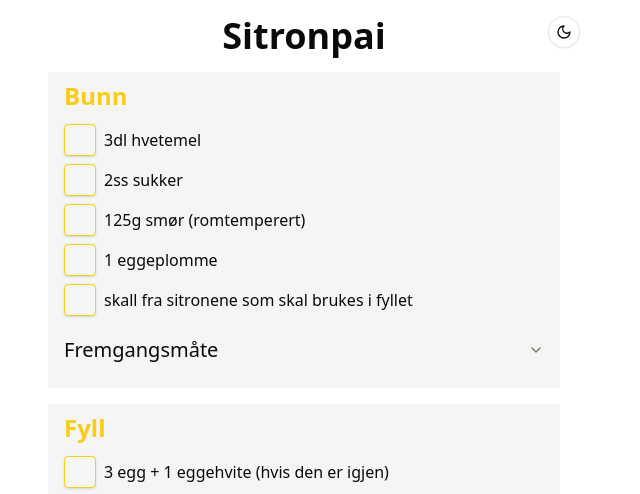
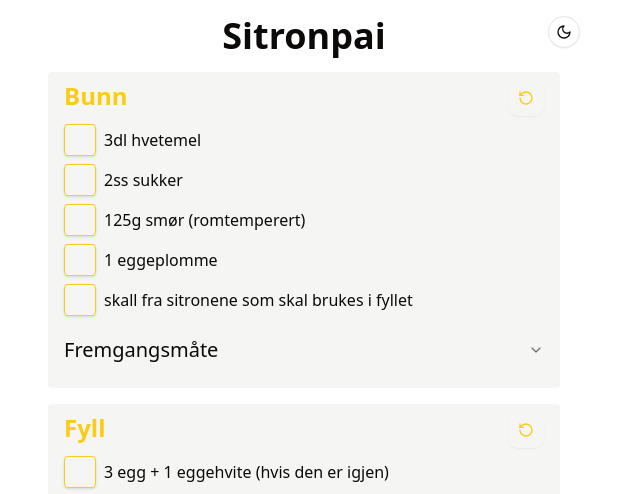
Before and after one commit to JonRennan/oppskriftsbok, a Next.js app: page / in a window 1280 px wide. Shown: the top 494 px of the page, without its empty margins (336-976 px from the left). Built offline with nearby package versions, Linux system fonts and the light colour scheme.

Commit message:
add button to reset section

```diff
--- a/src/app/page.tsx
+++ b/src/app/page.tsx
@@ -41,6 +41,22 @@ export default function HomePage() {
     });
   }
 
+  function resetSection(
+    sectionId: number,
+  ) {
+    setRecipe((currentRecipe) => {
+      return currentRecipe.map((section) => {
+        if (section.id === sectionId) {
+          const ingredients = section.ingredients.map((ingredient) => {
+              return { ...ingredient, checked: false };
+          });
+          return { ...section, ingredients };
+        }
+        return section;
+      });
+    });
+  }
+
   return (
     <main className="flex flex-col items-center gap-4 p-1 pt-4">
       <h1 className="text-4xl font-bold">Sitronpai</h1>
@@ -48,6 +64,7 @@ export default function HomePage() {
       {recipe.map((section: RecipeSectionType) => (
         <RecipeSection
           section={section}
+          resetSection={resetSection}
           onClickIngredient={toggleIngredient}
           key={section.id}
         />
--- a/src/components/recipe/recipeSection.tsx
+++ b/src/components/recipe/recipeSection.tsx
@@ -1,9 +1,14 @@
+import { RotateCcw } from "lucide-react";
 import Ingredient from "~/components/recipe/ingredient";
 import Procedure from "~/components/recipe/procedure";
+import { Button } from "~/components/ui/button";
 import { type IngredientType, type RecipeSectionType } from "~/types";
 
 interface RecipeSectionProps {
   section: RecipeSectionType;
+  resetSection: (
+    sectionId: number,
+  ) => void;
   onClickIngredient: (
     sectionId: number,
     ingredientId: string,
@@ -13,6 +18,7 @@ interface RecipeSectionProps {
 
 export default function RecipeSection({
   section,
+  resetSection,
   onClickIngredient,
 }: RecipeSectionProps) {
   return (
@@ -20,7 +26,12 @@ export default function RecipeSection({
       key={section.name}
       className="w-full rounded bg-secondary px-4 py-2 md:max-w-lg"
     >
-      <h2 className="pb-2 text-2xl font-bold text-primary">{section.name}</h2>
+      <div className="flex justify-between">
+        <h2 className="pb-2 text-2xl font-bold text-primary">{section.name}</h2>
+        <Button size="icon" variant="secondary" className="text-primary" onClick={() => resetSection(section.id)}>
+          <RotateCcw />
+        </Button>
+      </div>
       <ul>
         {section.ingredients.map((ingredient: IngredientType) => (
           <Ingredient
```
